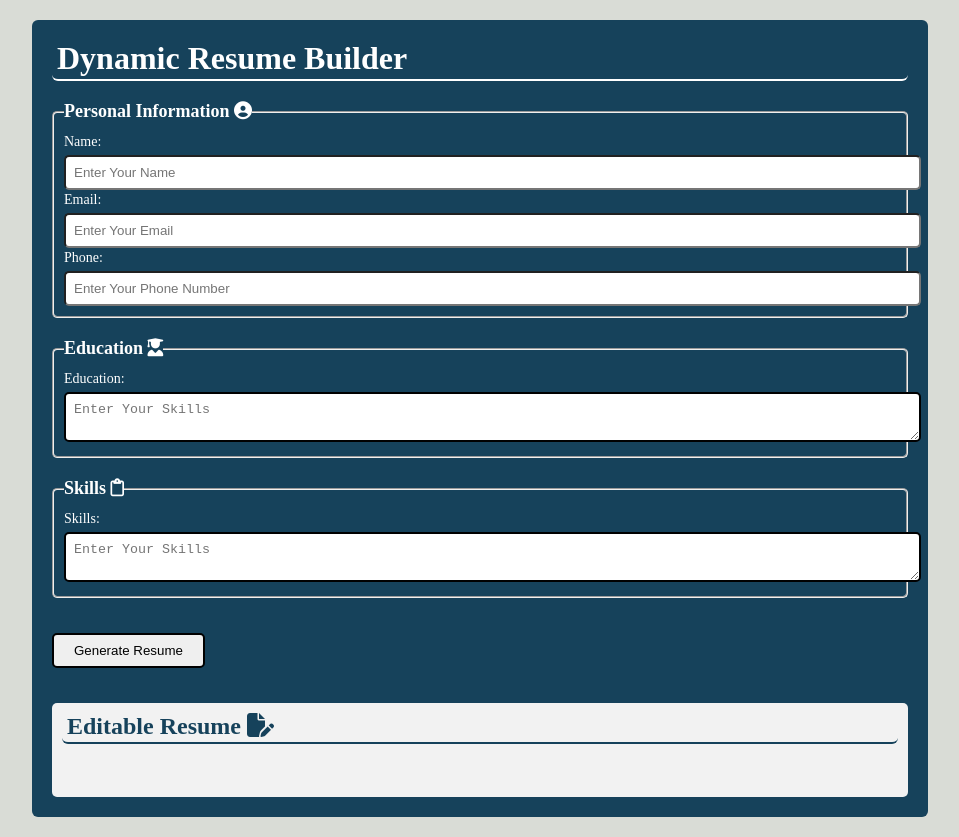
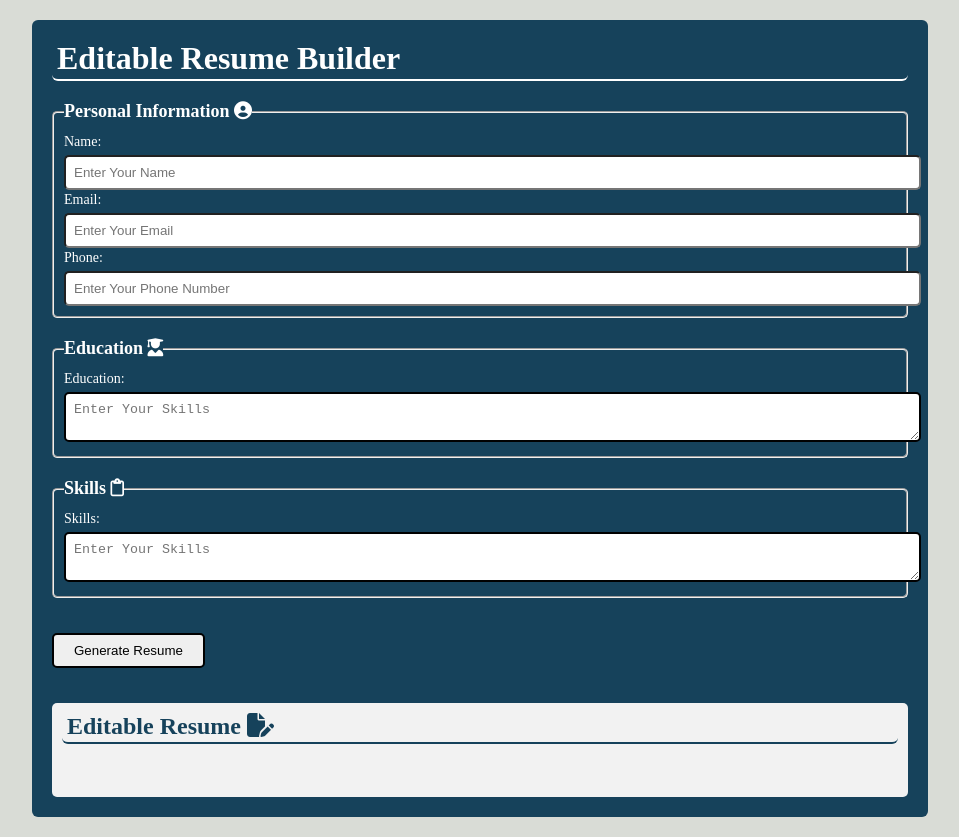
Before and after one commit to SaadAslam58/Milestone-4, a plain HTML site: page index.html in a window 1280 px wide. Shown: the whole page, without its empty margins (160-1119 px from the left). Drawn offline with Linux system fonts and the light colour scheme.

Commit message:
second commit

```diff
--- a/index.html
+++ b/index.html
@@ -3,13 +3,13 @@
 <head>
     <meta charset="UTF-8">
     <meta name="viewport" content="width=device-width, initial-scale=1.0">
-    <title>Dynamic Resume Builder</title>
+    <title>Editable Resume Builder</title>
     <link rel="stylesheet" href="style.css">
     <link rel="stylesheet" href="https://cdnjs.cloudflare.com/ajax/libs/font-awesome/6.6.0/css/all.min.css" integrity="sha512-Kc323vGBEqzTmouAECnVceyQqyqdsSiqLQISBL29aUW4U/M7pSPA/gEUZQqv1cwx4OnYxTxve5UMg5GT6L4JJg==" crossorigin="anonymous" referrerpolicy="no-referrer" />
 </head>
 <body>
     <div class="container">
-    <h1>Dynamic Resume Builder</h1>
+    <h1>Editable Resume Builder</h1>
     <form id="resumeForm">
         <fieldset>
             <legend>Personal Information <i class="fa-solid fa-circle-user"></i></legend>
```
